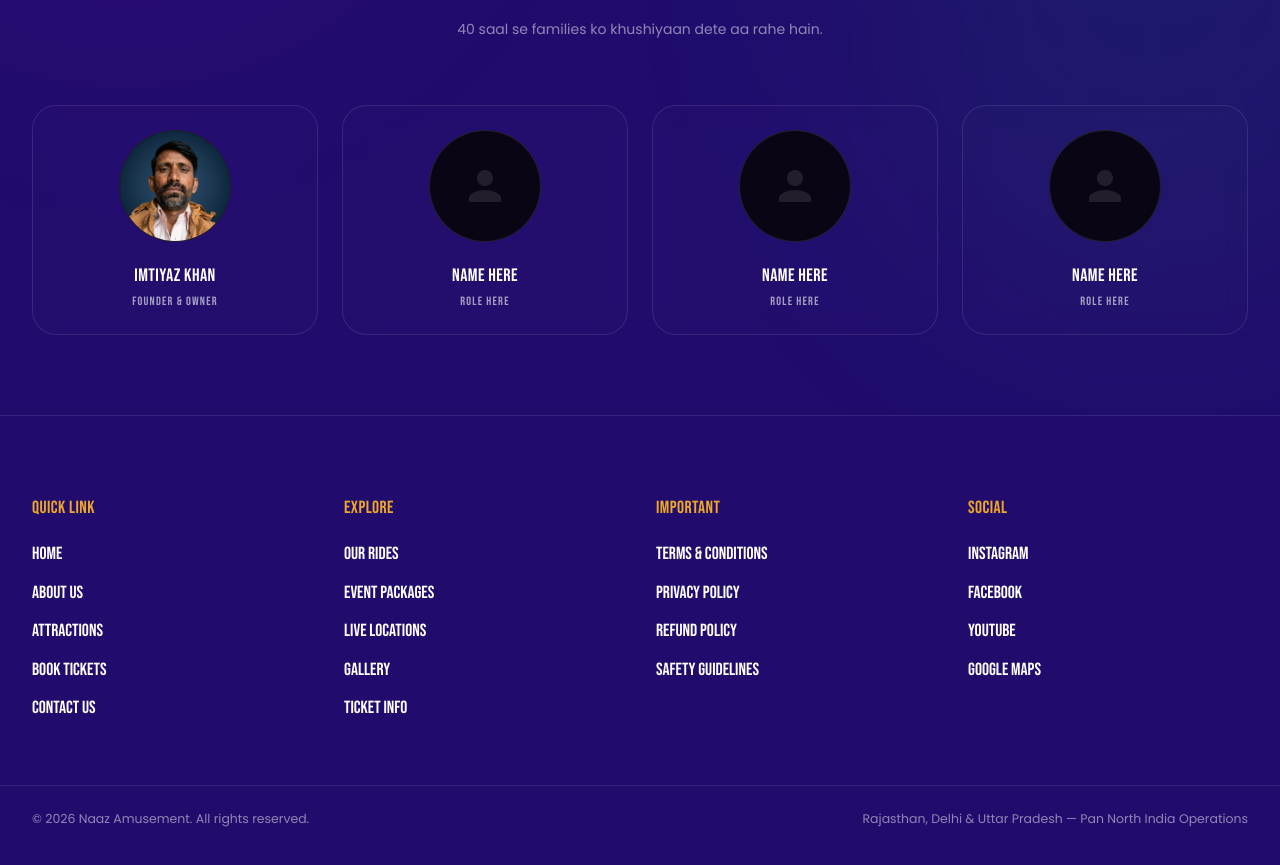
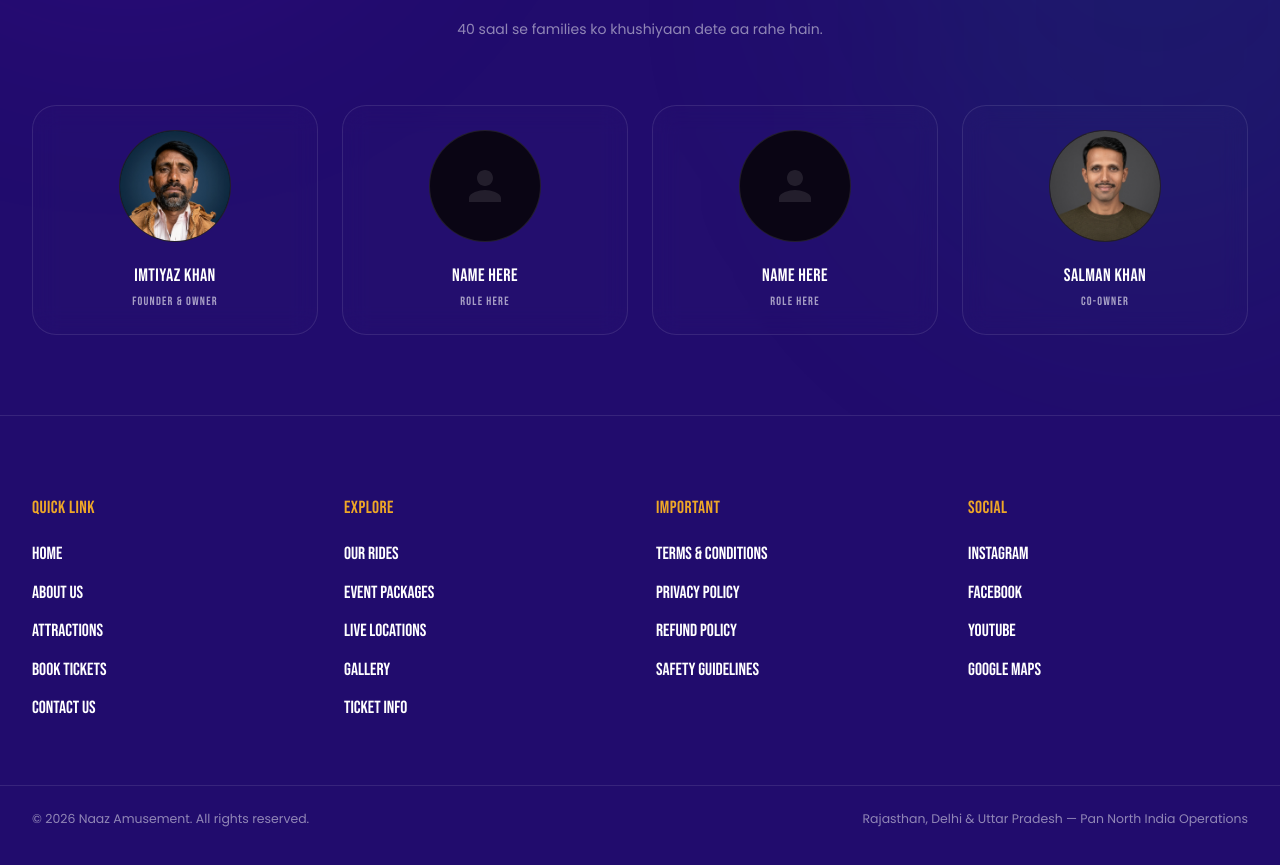
Before and after one commit to Muskankhan512/naaz-amusement-website, a Next.js app: page /about in a window 1280 px wide. Shown: the part 2063-2928 px from the top of the page. Built offline with nearby package versions, Linux system fonts and the light colour scheme; no server answers.

Commit message:
Add Salman Khan photo to Family section with enhanced image

```diff
--- a/src/app/about/page.tsx
+++ b/src/app/about/page.tsx
@@ -218,13 +218,12 @@ export default function AboutPage() {
                 40 saal se families ko khushiyaan dete aa rahe hain.
               </p>
             </div>
-
             <div className="mt-16 grid grid-cols-1 gap-6 sm:grid-cols-2 lg:grid-cols-4">
               {[
                 { name: "Imtiyaz Khan", role: "Founder & Owner", image: "/founder.png" },
                 { name: "Name Here", role: "Role Here", image: null },
                 { name: "Name Here", role: "Role Here", image: null },
-                { name: "Name Here", role: "Role Here", image: null }
+                { name: "Salman Khan", role: "Co-Owner", image: "/salman.png" }
               ].map((member, idx) => (
                 <motion.div
                   key={idx}
```
Also changed, not shown: public/salman.png (added).
